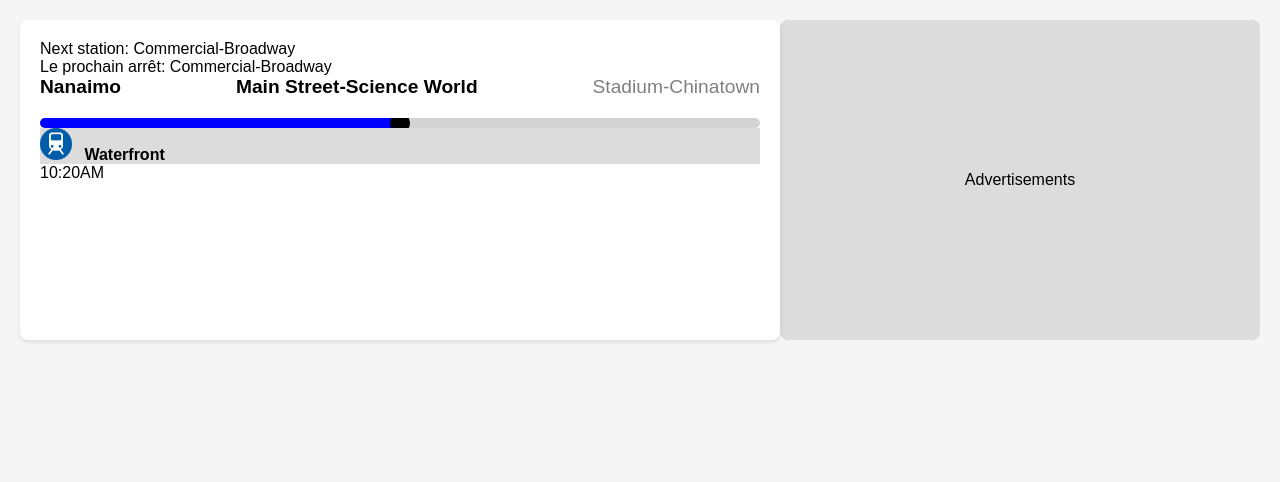
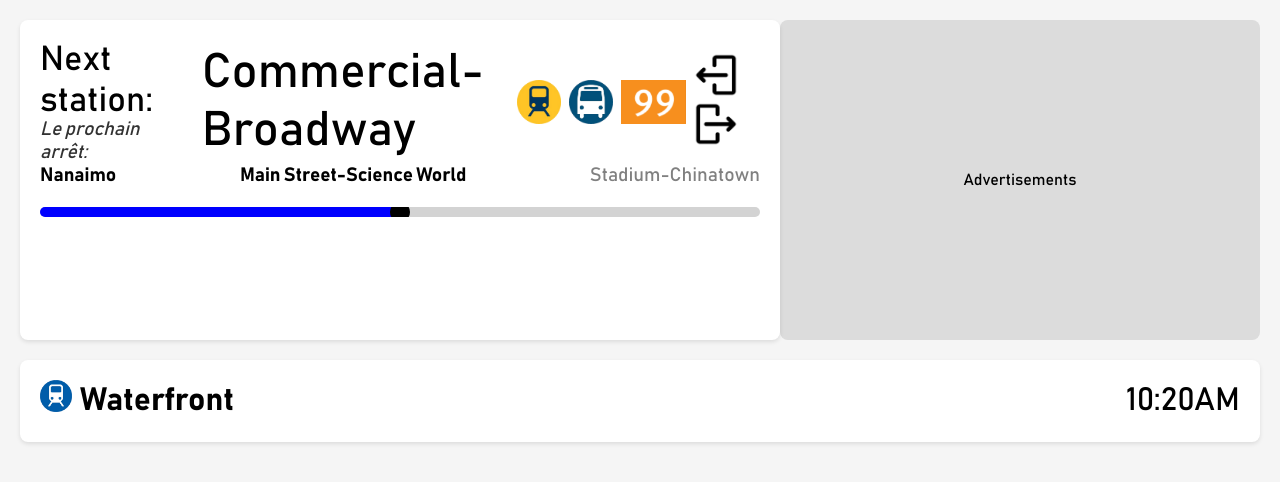
Before and after one commit to kulichanskiy/ITIDS, a plain HTML site: page index.html in a window 1280 px wide. Drawn offline with Linux system fonts and the light colour scheme.

Commit message:
Updated next station container (header):

```diff
--- a/index.html
+++ b/index.html
@@ -9,11 +9,24 @@
 <body>
     <main>
         <section class="route">
-            <!-- Линия маршрута -->
             <div class="route-container">
-                <div class="next-station-text">
-                    <p>Next station: <span id="next-station-en">Commercial-Broadway</span></p>
-                    <p>Le prochain arrêt: <span id="next-station-fr">Commercial-Broadway</span></p>
+                <div class="next-station">
+                    <div class="next-station-text">
+                        <p class="next-stn-en-text">Next station: </p>
+                        <p class="next-stn-fr-text">Le prochain arrêt:</p>
+                    </div>
+                    <div class="next-station-container">
+                        <span class="station-name-formats" id="next-station-en">Commercial-Broadway</span>
+                        <div class="next-stn-connections">
+                            <img src="img/next-stn-connections/milline_logo.png" alt="Millenium Line">
+                            <img src="img/next-stn-connections/bus_icon.png" alt="Buses">
+                            <img src="img/next-stn-connections/99b_line_icon.png" alt="99-B Line">
+                        </div>
+                    </div>
+                    <div class="next-station-exit-doors-container">
+                        <img id="stn-door-direction-left" src="img/exit_left.png" alt="Exit left">
+                        <img id="stn-door-direction-right" src="img/exit_right.png" alt="Exit right">
+                    </div>
                 </div>
                 <div class="station-connections-container">
                 <div class="station-line">
@@ -27,18 +40,24 @@
                     <div class="train-marker"></div>
                 </div>
             </div>
-            <div id="line-info">
-                <span id="route-logo"><img src="img/line_logo/expo_line.png" alt="ExpoLine"></span>
-                <span id="destination-name"><strong>Waterfront</strong></span>
-            </div>
-            <div class="time"><span id="current-time">10:20AM</span></div>
         </section>
 
         <!-- Блок для рекламы -->
         <aside class="advertisements">
             Advertisements
         </aside>
+
     </main>
+    <footer>
+        <div id="line-info">
+            <div class="destination-container">
+                <span id="route-logo"><img src="img/line_logo/expo_line.png" alt="ExpoLine"></span>
+                <span id="destination-name"><strong>Waterfront</strong></span>
+            </div>
+            <div class="time"><span id="current-time">10<span id="blinking-colon">:</span>20AM</span></div>
+        </div>
+    </footer>
     <script src="script.js"></script>
+
 </body>
 </html>
--- a/styles.css
+++ b/styles.css
@@ -1,9 +1,13 @@
-/* Общие стили */
+@font-face {
+    font-family: bahnschrift;
+    src: url(fonts/bahnschrift.ttf);
+}
+
 * {
     margin: 0;
     padding: 0;
     box-sizing: border-box;
-    font-family: Arial, sans-serif;
+    font-family: bahnschrift;
 }
 
 body {
@@ -50,6 +54,58 @@ main {
     padding: 20px;
     display: flex;
     flex-direction: column;
+}
+
+/* NEXT STATION BLOCK */
+
+.next-station {
+    display: flex;
+    flex-direction: row;
+    align-items: center;
+}
+
+
+.next-stn-en-text {
+    font-size: 4.3vh;
+}
+
+.next-stn-fr-text {
+    margin-top: -0.5vh;
+    font-size: 2.4vh;
+    font-style: italic;
+    opacity: 80%;
+}
+
+.next-station-container {
+    display: flex;
+    flex-direction: row;
+    align-items: center;
+}
+
+.station-name-formats {
+    padding-left: 3vh;
+    font-style: bold;
+    font-size: 6vh;
+}
+
+.next-stn-connections {
+    display: flex;
+    padding-left: 2vh;
+    flex-direction: row;
+}
+
+.next-stn-connections img {
+    max-height: 5.5vh;
+    padding-right: 1vh;
+}
+
+.next-station-exit-doors-container {
+
+}
+
+
+.next-station-exit-doors-container img {
+    max-height: 5.5vh;
 }
 
 /* Станции */
@@ -126,10 +182,19 @@ footer {
     margin-right: 1vh;
 }
  #line-info {
+    padding: 20px;
+    display: flex;
     align-items: center;
-    display: inline;
+    align-content: center;
+    justify-content: space-between;
     width: 100%;
-    background-color: gainsboro;
+    background-color: white;
+    border-radius: 8px;
+    box-shadow: 0px 2px 4px rgba(0, 0, 0, 0.1);
     z-index: 1;
+ }
 
+ .destination-container {
+    align-items: center;
+    display: flex;
  }
```
Also changed, not shown: img/109613.png (added), img/exit_left.png (added), img/exit_right.png (added), img/next-stn-connections/99b_line_icon.png (added), img/next-stn-connections/bus_icon.png (added), img/next-stn-connections/expoline_logo.png (added), img/next-stn-connections/milline_logo.png (added).
